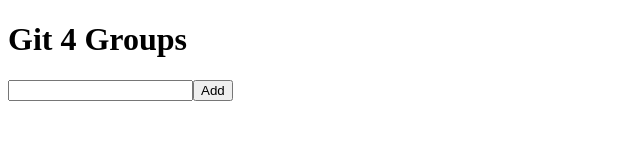
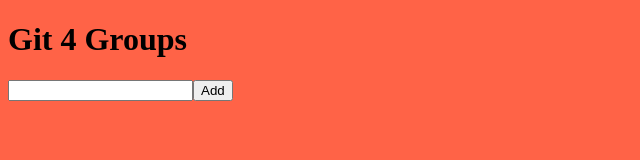
Before and after one commit to devjanaprime/tau_git4Groups, a website: page public/views/index.html in a window 1280 px wide. Shown: the whole page, without its empty margins (0-640 px from the left). Drawn offline with Linux system fonts and the light colour scheme; files whose address does not match are found by name.

Commit message:
add some tomato

```diff
--- /dev/null
+++ b/public/styles/styles.css
@@ -0,0 +1,3 @@
+body {
+  background-color: tomato;
+}
--- a/public/views/index.html
+++ b/public/views/index.html
@@ -4,6 +4,7 @@
     <meta charset="utf-8">
     <title>Git 4 Groups</title>
     <script src="scripts/gitExample.js" charset="utf-8"></script>
+    <link rel="stylesheet" href="/styles/styles.css">
   </head>
   <body>
     <h1>Git 4 Groups</h1>
```
Also changed, not shown: 1 other file.
